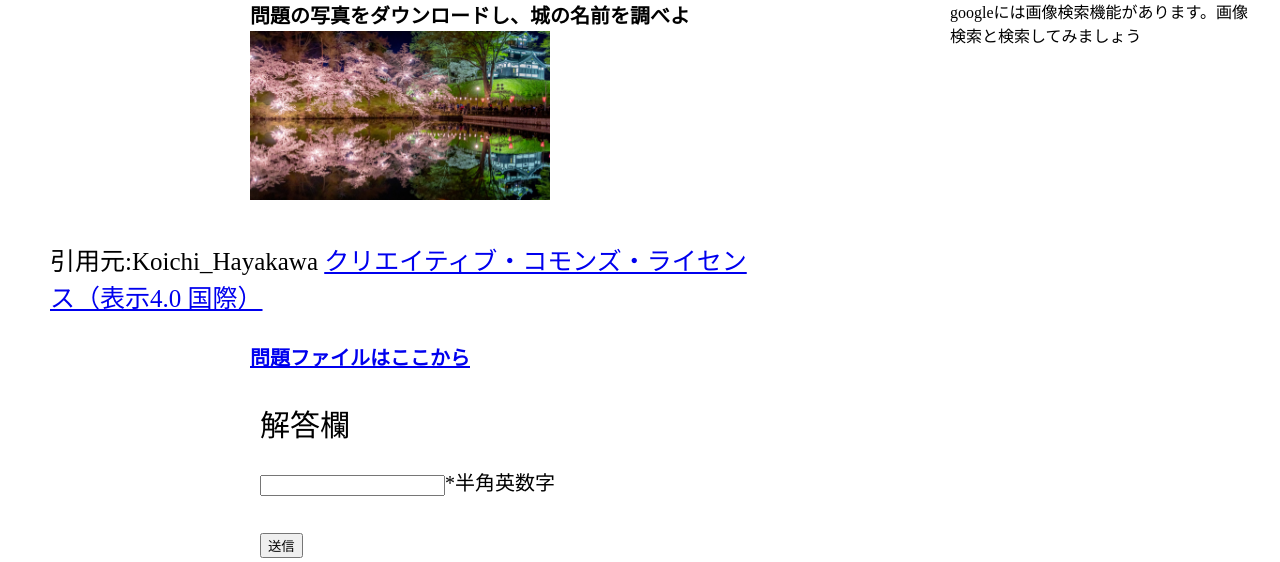
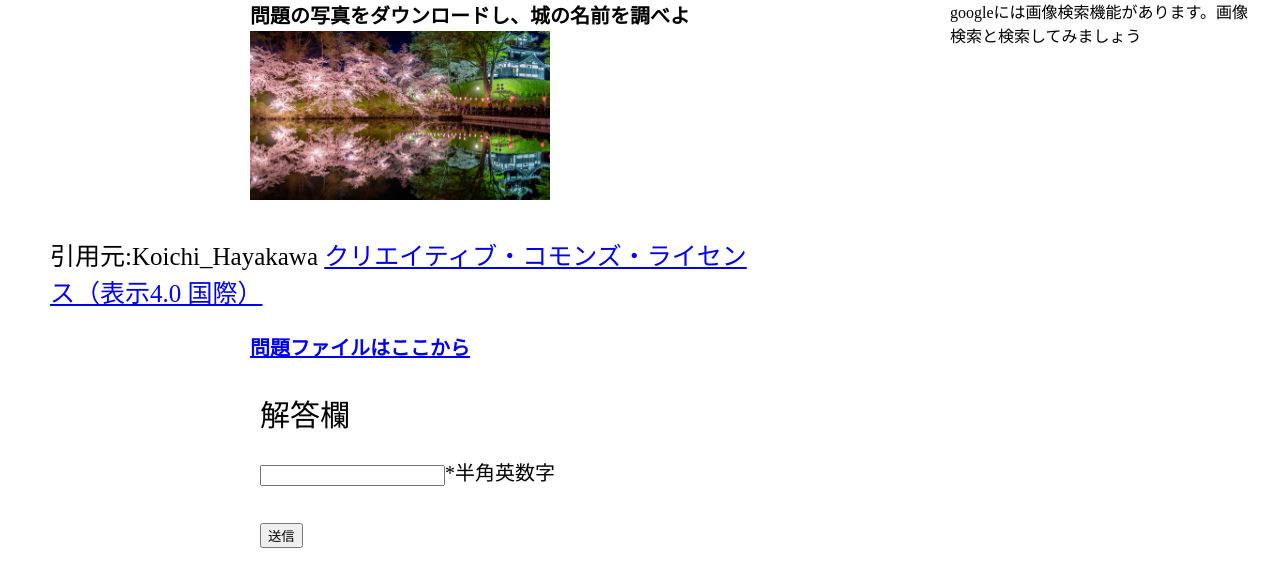
Before and after one commit to miuratomonori/SecurityGame, a PHP site: page /question_2.html in a window 1280 px wide. Shown: the part 111-673 px from the top of the page. Run offline with PHP 8.4, Linux system fonts and the light colour scheme.

Commit message:
Update aiueo.css

```diff
--- a/aiueo.css
+++ b/aiueo.css
@@ -109,3 +109,7 @@ body {
 	margin:0 auto 0 150px;
 	font-size:20px;
 }
+.quiz p{
+	fonts-size:20px;
+	margin:0 0 0 0;
+}
```
